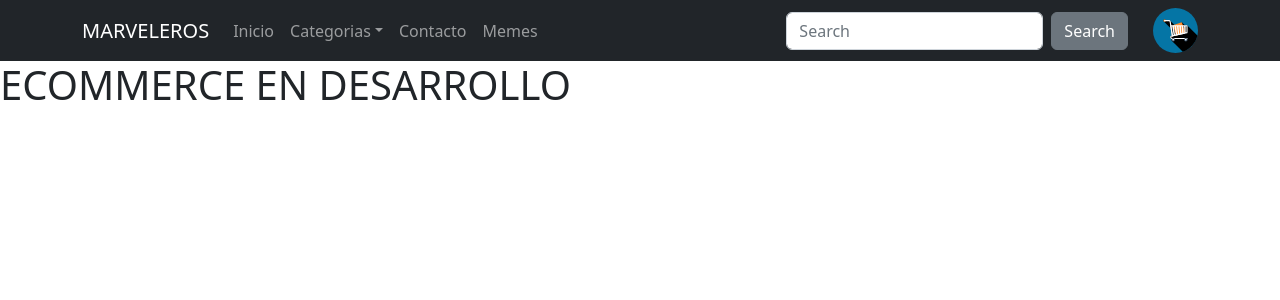
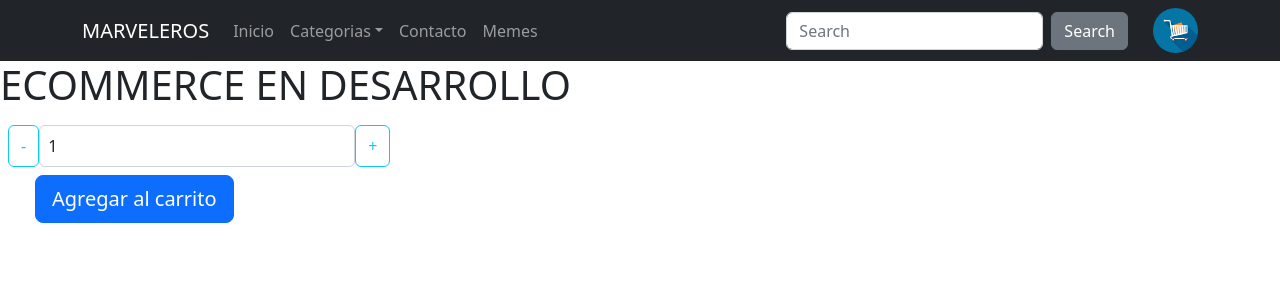
Before and after one commit to tamiisoledad/marveleros-benitez, a React (Create React App) app: page / in a window 1280 px wide. Shown: the top 300 px of the page. Built offline with nearby package versions, Linux system fonts and the light colour scheme.

Commit message:
contador con boton

```diff
--- a/src/components/CartWidget.js
+++ b/src/components/CartWidget.js
@@ -4,9 +4,9 @@ const CartWidget = (props) => {
   return (
 
 <svg version="1.1" id="Layer_1" xmlns="http://www.w3.org/2000/svg" xmlnsXlink="http://www.w3.org/1999/xlink" x="0px" y="0px"
-	 viewBox="0 0 512 512" style={{ enableBackground: "new 0 0 512 512;", width: '45px', height: '45px', marginLeft: '25px', cursor: 'pointer'}} xmlSpace="preserve">
+	 viewBox="0 0 512 512" style={{ enableBackground: "new 0 0 512 512", width: '45px', height: '45px', marginLeft: '25px', cursor: 'pointer'}} xmlSpace="preserve">
 <circle style={{ fill: "#0575A5"}} cx="256" cy="256" r="256"/>
-<path style={{ fill: "#025E90;"}} d="M390.986,198.587c-1.434-1.464-3.331-2.194-5.233-2.194h-22.848l-35.205-35.21l-35.215,35.21h-44.314
+<path style={{ fill: "#025E90"}} d="M390.986,198.587c-1.434-1.464-3.331-2.194-5.233-2.194h-22.848l-35.205-35.21l-35.215,35.21h-44.314
 	l-51.715-51.712l-1.682-1.682c-0.108-0.113-0.218-0.184-0.328-0.294c-3.658-3.144-8.343-4.864-13.169-4.864h-37.883
 	c-2.194-4.055-6.513-6.802-11.448-6.802c-7.245,0-13.094,5.85-13.094,13.092c0,0.86,0.1,1.687,0.256,2.493
 	c0.046,0.256,0.138,0.492,0.197,0.735c0.138,0.543,0.292,1.078,0.494,1.59c0.115,0.292,0.261,0.563,0.394,0.837
--- /dev/null
+++ b/src/components/ItemCount.js
@@ -0,0 +1,44 @@
+import React, { useState } from 'react';
+import 'bootstrap/dist/css/bootstrap.min.css';
+import { Button, Form } from 'react-bootstrap';
+import '../styles/ItemCount.css'
+
+const ItemCount = ({ initial, stock}) => {
+  const [count, setCount] = useState(initial);
+  const [disable, setDisable] = useState(false);
+  const [cart, setCart] = useState(null);
+
+  const changeCount = (value) => {
+    if (count >= stock && value === 1) return setDisable(true);
+    if (count === 0 && value === -1) return setDisable(true);
+
+    setCount(count + value)
+    setDisable(false)
+  }
+
+  const onAdd = () => {
+    setCart(count);
+    console.log(cart)
+  }
+
+  return (
+    <>
+      <div className='d-flex p-2'>
+        <Button onClick={() => changeCount(-1)} variant="outline-info">-</Button>
+        <Form.Control className='w-25 p-2 arrow' value={count} type="number"/>
+        <Button onClick={() => changeCount(1)} variant="outline-info">+</Button>
+      </div>
+      <Button
+        style={{margin: '0 35px'}}
+        onClick={onAdd}
+        disabled={disable}
+        variant="primary"
+        size="lg"
+        >
+          Agregar al carrito
+      </Button>
+    </>
+  );
+};
+
+export default ItemCount;
--- a/src/components/ItemListContainer.js
+++ b/src/components/ItemListContainer.js
@@ -1,9 +1,11 @@
 import React from 'react';
+import ItemCount from './ItemCount';
 
 const ItemListContainer = () => {
   return (
     <>
       <h1>ECOMMERCE EN DESARROLLO</h1>
+      <ItemCount stock={5} initial={1}/>
     </>
   );
 };
--- /dev/null
+++ b/src/styles/ItemCount.css
@@ -0,0 +1,5 @@
+.arrow::-webkit-inner-spin-button,
+.arrow::-webkit-outer-spin-button {
+  -webkit-appearance: none;
+  margin: 0;
+}
```
